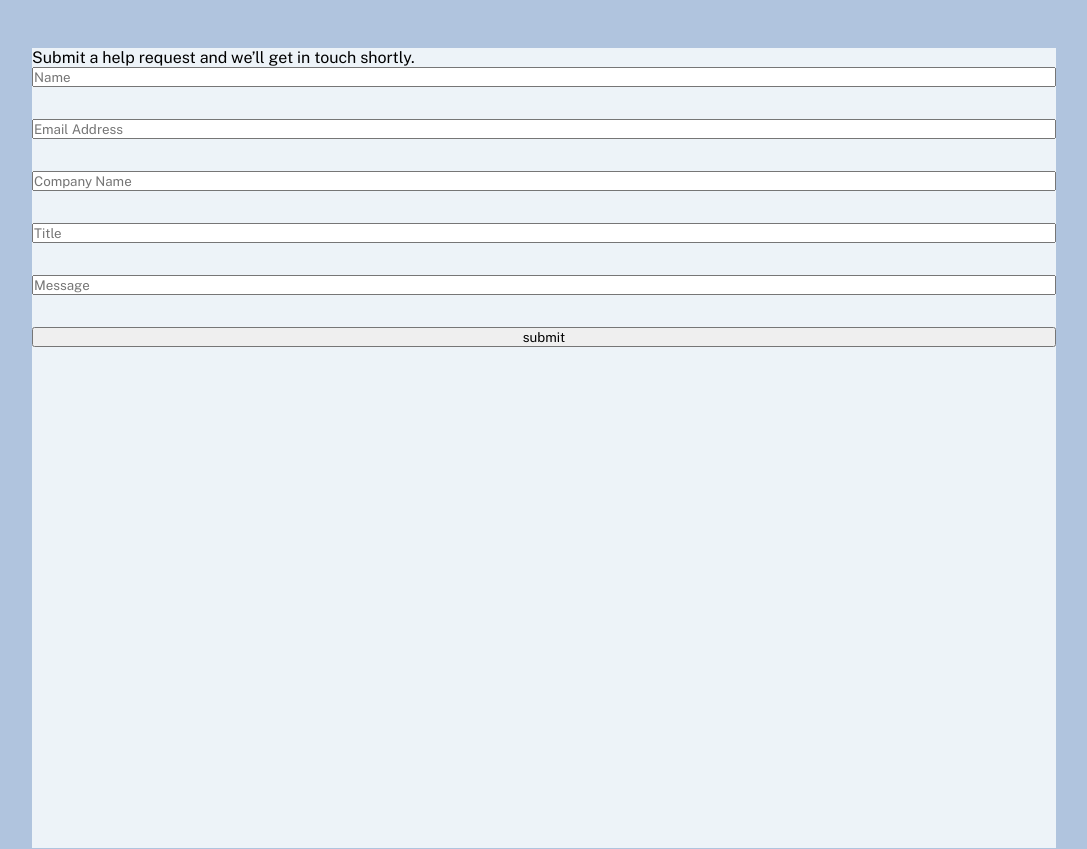
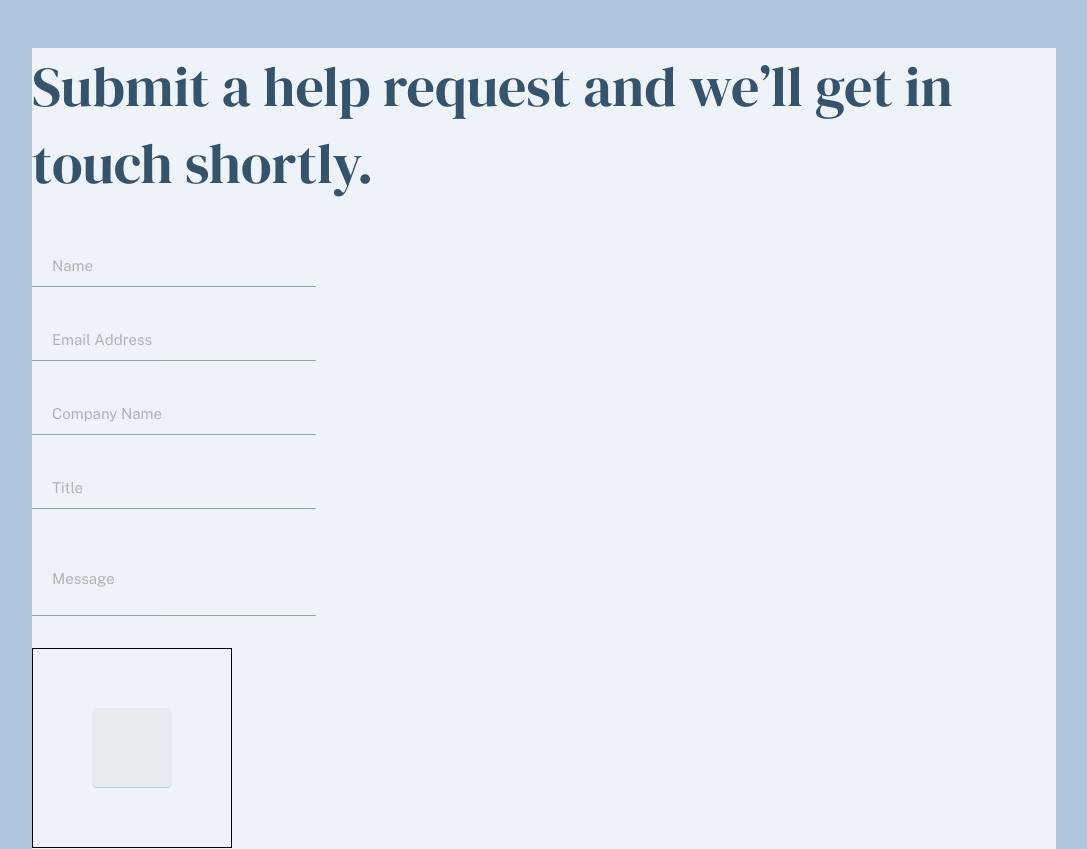
Before and after one commit to Abdulmajeedkutaibani/Majeed-Pay, a React (Create React App) app in the folder majeed-pay/: page / in a window 1280 px wide. Shown: the top 849 px of the page, without its empty margins (96-1183 px from the left). Built offline with nearby package versions, Linux system fonts and the light colour scheme.

Commit message:
created checkbox with react and Fontawesome

```diff
--- a/majeed-pay/package.json
+++ b/majeed-pay/package.json
@@ -3,11 +3,15 @@
   "version": "0.1.0",
   "private": true,
   "dependencies": {
+    "@fortawesome/fontawesome-svg-core": "^1.2.35",
+    "@fortawesome/free-solid-svg-icons": "^5.15.3",
+    "@fortawesome/react-fontawesome": "^0.1.14",
     "@hookform/resolvers": "^2.6.0",
     "@testing-library/jest-dom": "^5.14.1",
     "@testing-library/react": "^11.2.7",
     "@testing-library/user-event": "^12.8.3",
     "react": "^17.0.2",
+    "react-custom-checkbox": "^2.0.0",
     "react-dom": "^17.0.2",
     "react-hook-form": "^7.9.0",
     "react-scripts": "4.0.3",
--- a/majeed-pay/src/components/Form/Form.js
+++ b/majeed-pay/src/components/Form/Form.js
@@ -1,12 +1,14 @@
-import React from 'react';
+import React, { useState } from 'react';
 import { useForm } from 'react-hook-form';
 import { yupResolver } from '@hookform/resolvers/yup';
 import * as yup from 'yup';
+import { FontAwesomeIcon } from '@fortawesome/react-fontawesome';
+import { faCheck } from '@fortawesome/free-solid-svg-icons';
 
 const schema = yup.object().shape({
   name: yup.string().required(),
   email: yup.string().email().required(),
-  company: yup.string(),
+  company: yup.string().required(),
   title: yup.string().required(),
   message: yup.string().required(),
 });
@@ -29,46 +31,59 @@ const Form = () => {
       </div>
       <div className='inputs'>
         <form onSubmit={handleSubmit(submitForm)}>
+          <div className='input-field'>
             <input
+              className={`form-control ${errors.name && 'text-error'}`}
               type='text'
               name='name'
               placeholder='Name'
               {...register('name')}
             />
-          <p>{errors.name && 'Name is required'}</p>
+            <p>{errors.name && 'This field can’t be empty'}</p>
+          </div>
+          <div className='input-field'>
             <input
+              className={`form-control ${errors.email && 'text-error'}`}
               type='text'
               name='email'
               placeholder='Email Address'
               {...register('email')}
             />
             <p>{errors.email && 'Email is required'}</p>
-
+          </div>
+          <div className='input-field'>
             <input
+              className={`form-control ${errors.company && 'text-error'}`}
               type='text'
               name='company'
               placeholder='Company Name'
               {...register('company')}
             />
-          <p>{errors.company && 'Company Name is required'}</p>
-
+            <p>{errors.company && 'This field can’t be empty'}</p>
+          </div>
+          <div className='input-field'>
             <input
+              className={`form-control ${errors.title && 'text-error'}`}
               type='text'
               name='title'
               placeholder='Title'
               {...register('title')}
             />
-          <p>{errors.title && 'Title is required'}</p>
-
+            <p>{errors.title && 'This field can’t be empty'}</p>
+          </div>
+          <div className='message-input-field'>
             <input
+              className={`form-control ${errors.message && 'text-error'}`}
               type='text'
               name='message'
               placeholder='Message'
               {...register('message')}
             />
-          <p>{errors.message && 'Message is required'}</p>
-
-          <button type='submit'>submit</button>
+            <p>{errors.message && 'This field can’t be empty'}</p>
+          </div>
+          <div className='checkbox-container'>
+            <input className='checkbox' type='checkbox' />
+          </div>
         </form>
       </div>
     </div>
--- a/majeed-pay/src/index.css
+++ b/majeed-pay/src/index.css
@@ -20,7 +20,7 @@ body {
   width: 80%;
   margin: 0 auto;
   background: #edf3f8;
-  height: 100vh;
+  height: 200vh;
 }
 
 /* General Components */
@@ -119,14 +119,22 @@ body {
 form {
   display: flex;
   flex-direction: column;
-  gap: 1rem;
 }
-textarea {
+.form .title {
+  font-family: DM Serif Display;
+  font-size: 56px;
+  color: var(--secondary-color-1);
+  padding-bottom: 43px;
+}
+.input-field {
+  margin-bottom: 24px;
+}
+input {
   padding-left: 20px;
   opacity: 0.5;
   border: none;
   width: 284px;
-  height: 89px;
+  height: 42px;
   border-bottom: var(--secondary-color-1) solid 1px;
   word-wrap: normal;
   background: none;
@@ -137,11 +145,73 @@ textarea {
   resize: none;
 }
 
-.active-text-field {
+input:focus {
+  border-bottom: var(--secondary-color-1) solid 1px;
+  opacity: 1;
+}
+/* .active-text-field {
   opacity: 1;
   border-bottom: var(--secondary-color-1) solid 1px;
+} */
+
+.inputs p {
+  color: #ff0000;
+  opacity: 0.5;
+  font-weight: normal;
+  font-size: 11px;
+  padding-left: 20px;
+  padding-top: 8px;
 }
 .text-error {
-  color: #ff0000;
   border-bottom: #ff0000 solid 1px;
 }
+.text-error::placeholder {
+  color: #ff0000;
+}
+.message-input-field {
+  margin-bottom: 24px;
+}
+.message-input-field .form-control {
+  position: relative;
+  height: 75px;
+}
+.message-input-field input::placeholder {
+  position: absolute;
+}
+
+.checkbox-container {
+  display: flex;
+  position: relative;
+  height: 200px;
+  width: 200px;
+  border: 1px black solid;
+  align-items: center;
+  justify-content: center;
+}
+.checkbox {
+  padding: 0;
+  width: 80px;
+  height: 80px;
+  appearance: none;
+  background-color: #d5d5d5;
+  opacity: 0.25;
+  cursor: pointer;
+  border-radius: 5px;
+  position: relative;
+  display: flex;
+  justify-content: center;
+  align-items: center;
+}
+.checkbox::after {
+  content: url(./check-solid.svg);
+  position: absolute;
+  width: 24px;
+  display: none;
+}
+
+.checkbox:checked {
+  background: var(--primary-color-1);
+}
+.checkbox:checked::after {
+  display: block;
+}
```
Also changed, not shown: majeed-pay/src/check-solid.svg (added), majeed-pay/src/components/Form/Checkbox.js (added), 1 other file (tests, documents, lock files or other folders). Lines whose indentation alone changed are shown as unchanged.
